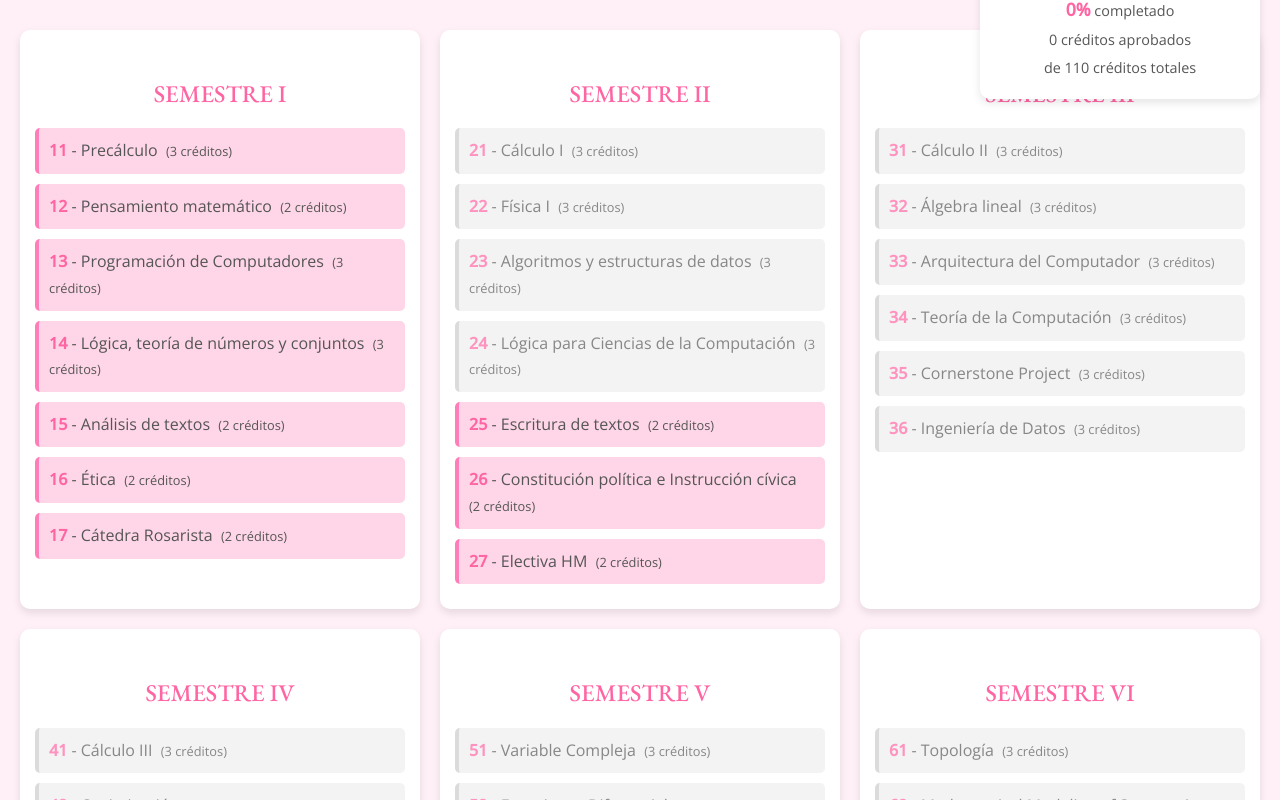
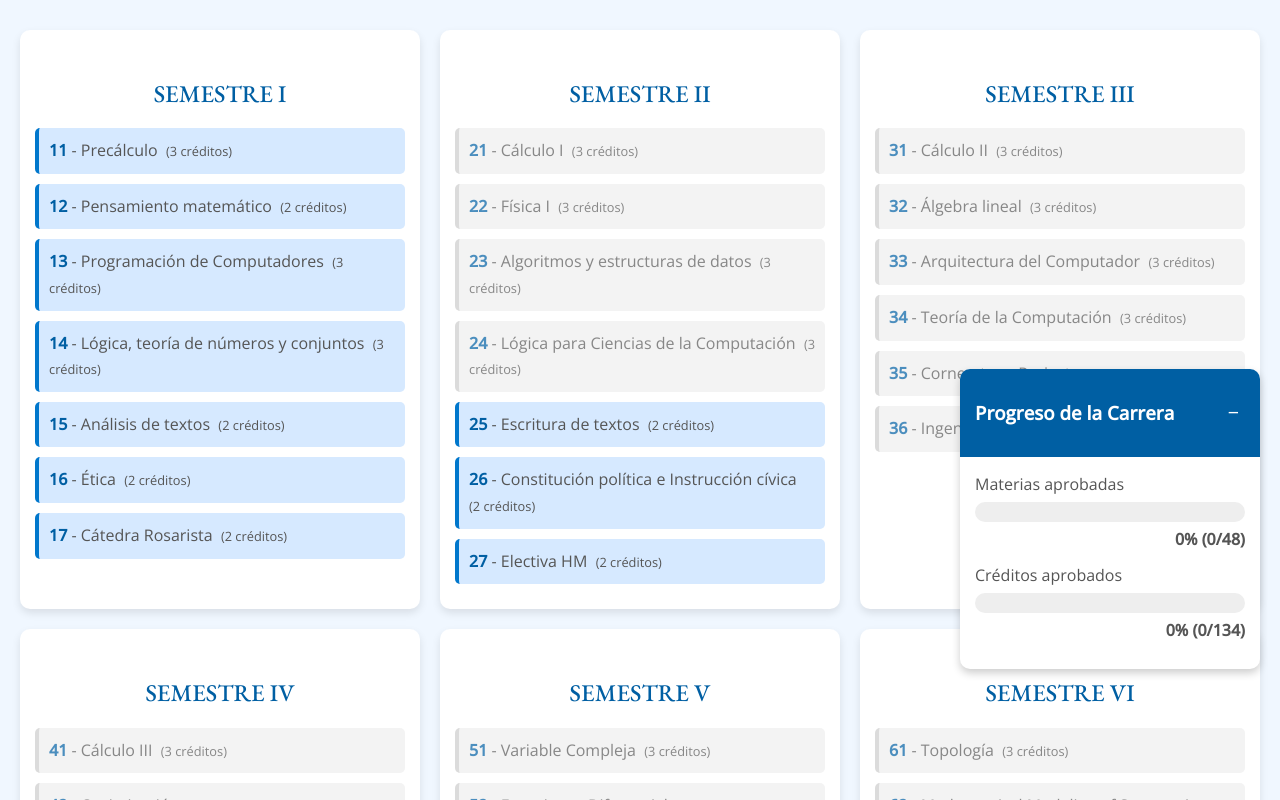
Before and after one commit to rubyary/MACC, a plain HTML site: page index.html in a window 1280 px wide. Shown: the part 111-911 px from the top of the page. Drawn offline with nearby package versions, Linux system fonts and the light colour scheme.

Commit message:
Update index.html

```diff
--- a/index.html
+++ b/index.html
@@ -8,10 +8,10 @@
         @import url('https://fonts.googleapis.com/css2?family=EB+Garamond:wght@400;500;600&family=Open+Sans:wght@300;400;500&display=swap');
 
         :root {
-            --primary-color: #ff7eb9;
-            --secondary-color: #ff65a3;
-            --light-pink: #ffd6e7;
-            --lighter-pink: #fff0f7;
+            --primary-color: #0077cc;
+            --secondary-color: #005fa3;
+            --light-blue: #d6e9ff;
+            --lighter-blue: #f0f7ff;
             --white: #ffffff;
             --gray: #555555;
             --light-gray: #eeeeee;
@@ -19,7 +19,7 @@
 
         body {
             font-family: 'Open Sans', sans-serif;
-            background-color: var(--lighter-pink);
+            background-color: var(--lighter-blue);
             color: var(--gray);
             margin: 0;
             padding: 20px;
@@ -71,7 +71,7 @@
             transition: all 0.3s ease;
             position: relative;
             border-left: 4px solid var(--primary-color);
-            background-color: var(--light-pink);
+            background-color: var(--light-blue);
         }
 
         .course:hover {
@@ -80,9 +80,8 @@
         }
 
         .course.approved {
-            background-color: #d4edda;
-            border-left-color: #28a745;
-            opacity: 0.8;
+            background-color: #d4edff;
+            border-left-color: #0077cc;
         }
 
         .course.locked {
@@ -154,56 +153,75 @@
             background-color: var(--primary-color);
         }
 
-        .progress-tab {
+        /* Panel de progreso */
+        .progress-panel {
             position: fixed;
-            top: 20px;
+            bottom: 20px;
             right: 20px;
+            width: 300px;
             background-color: var(--white);
             border-radius: 10px;
-            box-shadow: 0 4px 8px rgba(0, 0, 0, 0.1);
-            padding: 15px;
-            width: 250px;
+            box-shadow: 0 4px 8px rgba(0, 0, 0, 0.2);
             z-index: 100;
+            transition: all 0.3s ease;
         }
 
-        .progress-title {
-            font-family: 'EB Garamond', serif;
-            color: var(--secondary-color);
-            font-size: 1.2rem;
-            margin-bottom: 10px;
-            text-align: center;
-            font-weight: 500;
+        .progress-header {
+            background-color: var(--secondary-color);
+            color: white;
+            padding: 10px 15px;
+            border-radius: 10px 10px 0 0;
+            display: flex;
+            justify-content: space-between;
+            align-items: center;
+            cursor: pointer;
         }
 
-        .progress-bar-container {
-            width: 100%;
+        .progress-content {
+            padding: 15px;
+            max-height: 300px;
+            overflow-y: auto;
+        }
+
+        .progress-item {
+            margin-bottom: 10px;
+        }
+
+        .progress-bar {
             height: 20px;
             background-color: var(--light-gray);
             border-radius: 10px;
-            margin-bottom: 10px;
+            margin-top: 5px;
             overflow: hidden;
         }
 
-        .progress-bar {
+        .progress-fill {
             height: 100%;
-            background-color: var(--secondary-color);
-            border-radius: 10px;
+            background-color: var(--primary-color);
             transition: width 0.5s ease;
         }
 
-        .progress-details {
-            font-size: 0.9rem;
-            text-align: center;
+        .progress-percentage {
+            text-align: right;
+            margin-top: 5px;
+            font-weight: bold;
         }
 
-        .progress-details div {
-            margin-bottom: 5px;
+        .toggle-btn {
+            background: none;
+            border: none;
+            color: white;
+            font-size: 1.2rem;
+            cursor: pointer;
         }
 
-        .progress-percentage {
-            font-weight: bold;
-            font-size: 1.1rem;
-            color: var(--secondary-color);
+        .progress-panel.minimized {
+            height: 40px;
+            overflow: hidden;
+        }
+
+        .progress-panel.minimized .progress-content {
+            display: none;
         }
 
         @media (max-width: 768px) {
@@ -216,27 +234,15 @@
                 width: 90%;
             }
 
-            .progress-tab {
-                position: static;
+            .progress-panel {
                 width: 90%;
-                margin: 0 auto 20px;
+                left: 5%;
+                right: auto;
             }
         }
     </style>
 </head>
 <body>
-    <div class="progress-tab">
-        <div class="progress-title">Progreso de la Carrera</div>
-        <div class="progress-bar-container">
-            <div class="progress-bar" id="progress-bar"></div>
-        </div>
-        <div class="progress-details">
-            <div><span class="progress-percentage" id="progress-percentage">0%</span> completado</div>
-            <div id="credits-completed">0 créditos aprobados</div>
-            <div id="credits-total">de 110 créditos totales</div>
-        </div>
-    </div>
-
     <h1>Matemáticas Aplicadas y Ciencias de la Computación</h1>
 
     <div class="container" id="curriculum-container">
@@ -244,6 +250,30 @@
     </div>
 
     <button class="reset-btn" id="reset-btn">Reiniciar Progreso</button>
+
+    <!-- Panel de progreso -->
+    <div class="progress-panel" id="progress-panel">
+        <div class="progress-header" id="progress-header">
+            <h3>Progreso de la Carrera</h3>
+            <button class="toggle-btn" id="toggle-btn">−</button>
+        </div>
+        <div class="progress-content" id="progress-content">
+            <div class="progress-item">
+                <div>Materias aprobadas</div>
+                <div class="progress-bar">
+                    <div class="progress-fill" id="courses-progress"></div>
+                </div>
+                <div class="progress-percentage" id="courses-percentage">0% (0/0)</div>
+            </div>
+            <div class="progress-item">
+                <div>Créditos aprobados</div>
+                <div class="progress-bar">
+                    <div class="progress-fill" id="credits-progress"></div>
+                </div>
+                <div class="progress-percentage" id="credits-percentage">0% (0/0)</div>
+            </div>
+        </div>
+    </div>
 
     <script>
         document.addEventListener('DOMContentLoaded', function() {
@@ -346,41 +376,57 @@
                             { code: "85", name: "Trabajo de grado 2", credits: 3, prerequisites: ["75"] }
                         ]
                     }
-                ],
-                totalCredits: 110 // Total de créditos de la carrera
+                ]
             };
 
             // Obtener elementos del DOM
             const container = document.getElementById('curriculum-container');
-            const progressBar = document.getElementById('progress-bar');
-            const progressPercentage = document.getElementById('progress-percentage');
-            const creditsCompleted = document.getElementById('credits-completed');
-            const creditsTotal = document.getElementById('credits-total');
+            const progressPanel = document.getElementById('progress-panel');
+            const progressHeader = document.getElementById('progress-header');
+            const toggleBtn = document.getElementById('toggle-btn');
+            const coursesProgress = document.getElementById('courses-progress');
+            const coursesPercentage = document.getElementById('courses-percentage');
+            const creditsProgress = document.getElementById('credits-progress');
+            const creditsPercentage = document.getElementById('credits-percentage');
 
             // Cargar el estado guardado o inicializar uno nuevo
             let approvedCourses = JSON.parse(localStorage.getItem('approvedCourses')) || [];
 
-            // Función para calcular el progreso
-            function calculateProgress() {
-                let totalApprovedCredits = 0;
+            // Calcular estadísticas totales
+            function calculateTotals() {
+                let totalCourses = 0;
+                let totalCredits = 0;
 
-                // Calcular créditos aprobados
                 curriculum.semesters.forEach(semester => {
+                    totalCourses += semester.courses.length;
                     semester.courses.forEach(course => {
-                        if (approvedCourses.includes(course.code)) {
-                            totalApprovedCredits += course.credits;
-                        }
+                        totalCredits += course.credits;
                     });
                 });
 
-                // Calcular porcentaje
-                const percentage = Math.round((totalApprovedCredits / curriculum.totalCredits) * 100);
+                return { totalCourses, totalCredits };
+            }
 
-                // Actualizar UI
-                progressBar.style.width = `${percentage}%`;
-                progressPercentage.textContent = `${percentage}%`;
-                creditsCompleted.textContent = `${totalApprovedCredits} créditos aprobados`;
-                creditsTotal.textContent = `de ${curriculum.totalCredits} créditos totales`;
+            // Actualizar el panel de progreso
+            function updateProgressPanel() {
+                const { totalCourses, totalCredits } = calculateTotals();
+                const approvedCount = approvedCourses.length;
+                const approvedCredits = approvedCourses.reduce((sum, code) => {
+                    const course = findCourseByCode(code);
+                    return sum + (course ? course.credits : 0);
+                }, 0);
+
+                // Calcular porcentajes
+                const coursesPercent = Math.round((approvedCount / totalCourses) * 100) || 0;
+                const creditsPercent = Math.round((approvedCredits / totalCredits) * 100) || 0;
+
+                // Actualizar barras de progreso
+                coursesProgress.style.width = `${coursesPercent}%`;
+                creditsProgress.style.width = `${creditsPercent}%`;
+
+                // Actualizar textos
+                coursesPercentage.textContent = `${coursesPercent}% (${approvedCount}/${totalCourses})`;
+                creditsPercentage.textContent = `${creditsPercent}% (${approvedCredits}/${totalCredits})`;
             }
 
             // Función para renderizar la malla curricular
@@ -445,10 +491,12 @@
                         courseElement.appendChild(courseName);
                         courseElement.appendChild(credits);
 
-                        // Agregar evento de clic si no está bloqueado
-                        if (!isLocked && !isApproved) {
-                            courseElement.addEventListener('click', () => toggleCourseApproval(course.code));
-                        }
+                        // Agregar evento de clic
+                        courseElement.addEventListener('click', () => {
+                            if (!isLocked) {
+                                toggleCourseApproval(course.code);
+                            }
+                        });
 
                         semesterElement.appendChild(courseElement);
                     });
@@ -456,8 +504,8 @@
                     container.appendChild(semesterElement);
                 });
 
-                // Actualizar el progreso
-                calculateProgress();
+                // Actualizar el panel de progreso
+                updateProgressPanel();
             }
 
             // Función para encontrar un curso por su código
@@ -496,6 +544,48 @@
             // Configurar el botón de reinicio
             document.getElementById('reset-btn').addEventListener('click', resetProgress);
 
+            // Configurar el panel de progreso minimizable
+            let isMinimized = false;
+
+            toggleBtn.addEventListener('click', () => {
+                isMinimized = !isMinimized;
+                progressPanel.classList.toggle('minimized', isMinimized);
+                toggleBtn.textContent = isMinimized ? "+" : "−";
+            });
+
+            // Hacer el panel de progreso arrastrable
+            let isDragging = false;
+            let offsetX, offsetY;
+
+            progressHeader.addEventListener('mousedown', (e) => {
+                if (e.target === toggleBtn) return;
+
+                isDragging = true;
+                offsetX = e.clientX - progressPanel.getBoundingClientRect().left;
+                offsetY = e.clientY - progressPanel.getBoundingClientRect().top;
+
+                progressPanel.style.cursor = 'grabbing';
+                progressPanel.style.userSelect = 'none';
+            });
+
+            document.addEventListener('mousemove', (e) => {
+                if (!isDragging) return;
+
+                const x = e.clientX - offsetX;
+                const y = e.clientY - offsetY;
+
+                progressPanel.style.left = `${x}px`;
+                progressPanel.style.top = `${y}px`;
+                progressPanel.style.right = 'auto';
+                progressPanel.style.bottom = 'auto';
+            });
+
+            document.addEventListener('mouseup', () => {
+                isDragging = false;
+                progressPanel.style.cursor = '';
+                progressPanel.style.userSelect = '';
+            });
+
             // Renderizar la malla curricular inicial
             renderCurriculum();
         });
```
